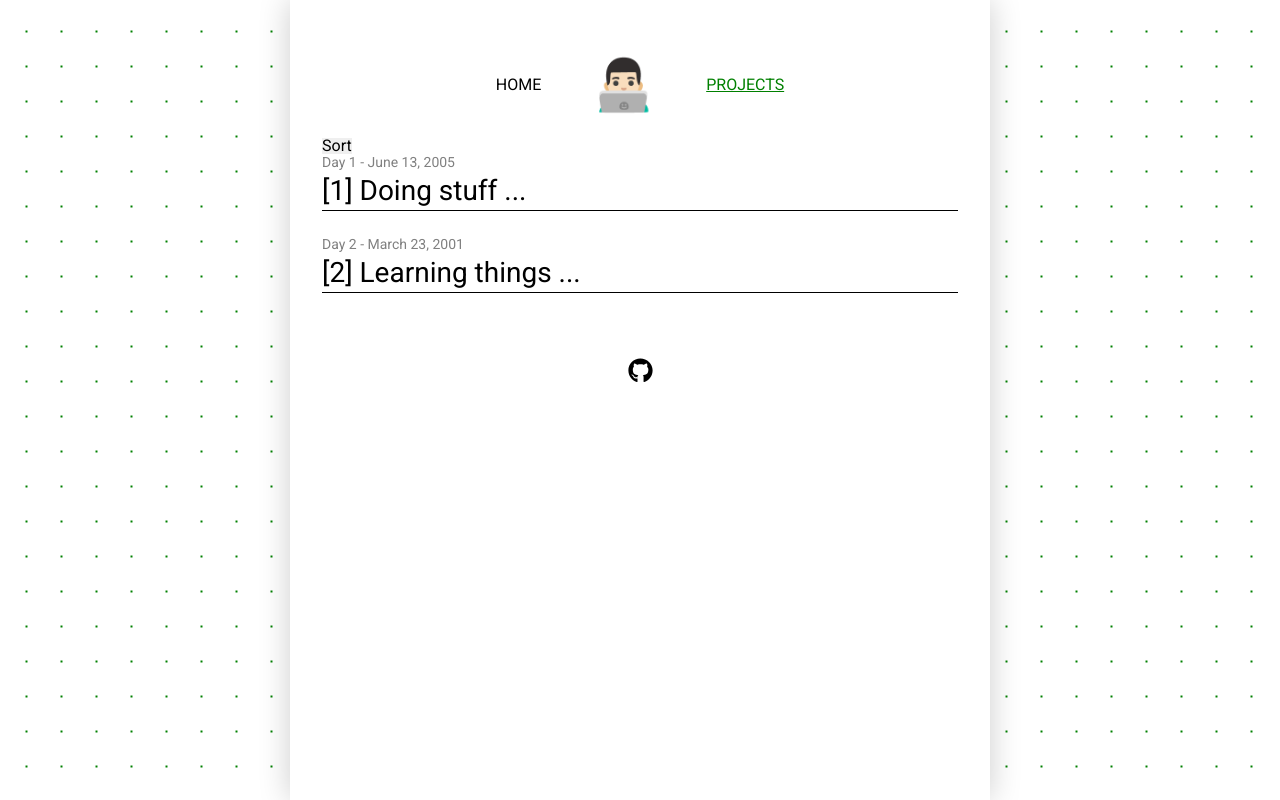
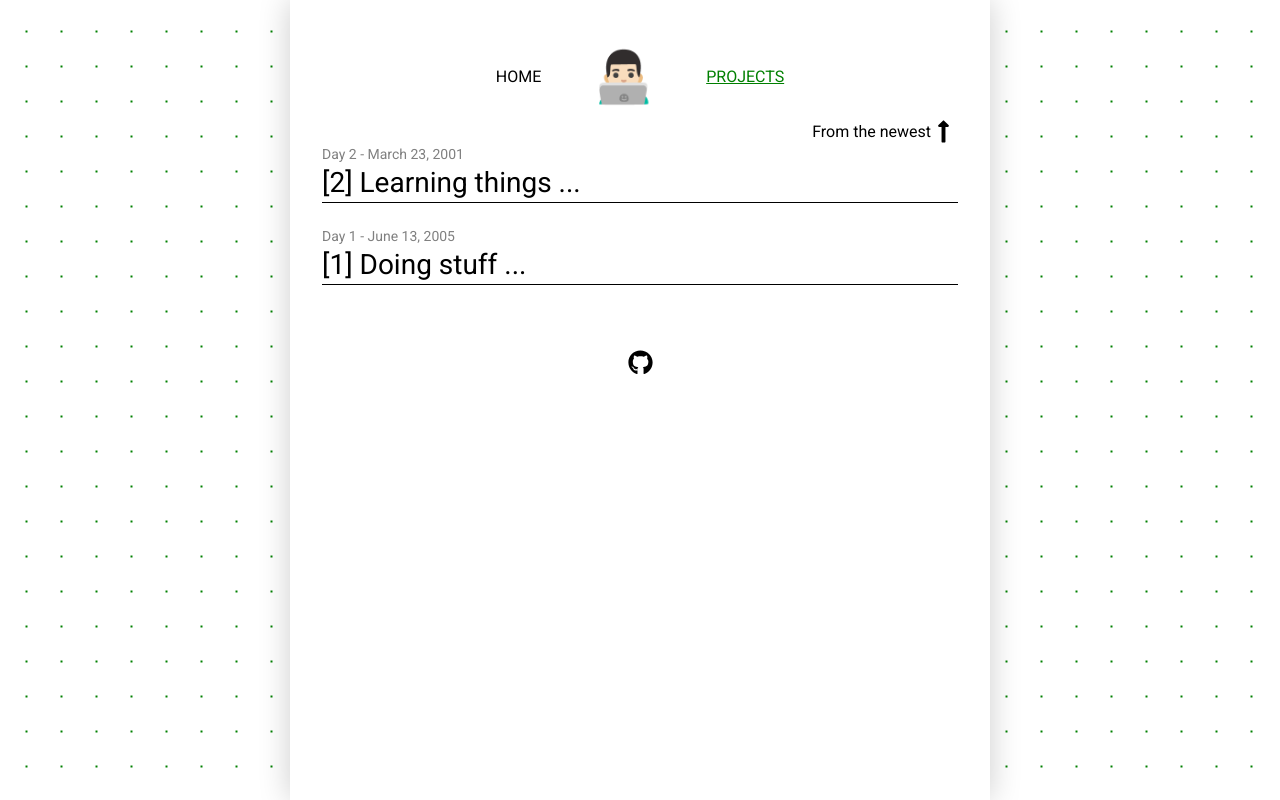
Before and after one commit to amerre/100DaysOfCode_Journal, a Nuxt app: page /projects in a window 1280 px wide. Built offline with nearby package versions, Linux system fonts and the light colour scheme.

Commit message:
:construction: Styling sort style

```diff
--- a/assets/style/sass/global/text.scss
+++ b/assets/style/sass/global/text.scss
@@ -34,6 +34,15 @@ p {
   font-weight: 300;
   line-height: 20px;
 }
+button {
+  width: 100%;
+  text-align: left;
+  background-color: inherit;
+  cursor: pointer;
+  &:hover {
+    color: $second-color;
+  }
+}
 
 @media screen and (max-width: 720px) {
   h1 {
--- a/assets/style/sass/specific/navbar.scss
+++ b/assets/style/sass/specific/navbar.scss
@@ -1,7 +1,7 @@
 .header {
   width: calc(#{$app-width} - 60%);
   display: flex;
-  margin: 28px auto;
+  margin: 20px auto 15px auto;
   justify-content: space-between;
   align-items: center;
   font-size: 14px;
--- a/assets/style/sass/specific/projects.scss
+++ b/assets/style/sass/specific/projects.scss
@@ -1,21 +1,29 @@
 .projects {
-  margin-bottom: 20px;
-  h1 {
-    margin: 7px auto 5px auto;
-    padding-bottom: 5px;
-    border-bottom: 0.5px solid $main-color;
+  .sortButton {
+    padding: 2px;
+    float: right;
+    width: auto;
+    display: flex;
+    align-items: center;
+    img {
+      height: 25px;
+      width: 25px;
+      transition: all 0.5s;
+    }
+    .newest {
+      transform: rotate(180deg);
+    }
   }
-  button {
-    width: 100%;
-    text-align: left;
-    background-color: inherit;
-    cursor: pointer;
-    &:hover {
+  .projectsList {
+    margin-bottom: 20px;
+    h1 {
+      margin: 7px auto 5px auto;
+      padding-bottom: 5px;
+      border-bottom: 0.5px solid $main-color;
+    }
+    .active {
       color: $second-color;
     }
-  }
-  .active {
-    color: $second-color;
   }
 }
 
--- a/components/projects/Projects.vue
+++ b/components/projects/Projects.vue
@@ -1,8 +1,13 @@
 <template>
-  <div>
-    <button @click="sortOrder = !sortOrder">Sort</button>
-    <div v-if="!sortOrder">
-      <div class="projects" v-for="(day, index) in sortDays_Old" :key="index">
+  <div class="projects">
+    <!-- Sort button -->
+    <button @click="sortOrder = !sortOrder" class="sortButton">
+      <span v-if="sortOrder">From the newest</span>
+      <span v-else>From the oldest</span>
+      <img :class="{ newest: sortOrder }" src="../../assets/images/arrow.svg">
+    </button>
+    <!-- Days list -->
+    <div class="projectsList" v-for="(day, index) in sortDays" :key="index">
       <button @click="day.active = !day.active" :class="{ active: day.active }">
         <sub>{{ day.date }}</sub>
         <h1>{{ day.title }}</h1>
@@ -17,64 +22,37 @@
       </transition>
     </div>
   </div>
-    <div v-if="sortOrder">
-      <div class="projects" v-for="(day, index) in sortDays_New" :key="index">
-        <button @click="day.active = !day.active" :class="{ active: day.active }">
-          <sub>{{ day.date }}</sub>
-          <h1>{{ day.title }}</h1>
-        </button>
-        <transition name="appear" mode="out-in">
-          <div class="projectContent" v-if="day.active">
-            <strong>What I did :</strong>
-            <p>{{ day.whatIDid }}</p>
-            <strong>Thoughts :</strong>
-            <p>{{ day.thoughts }}</p>
-          </div>
-        </transition>
-      </div>
-    </div>
-  </div>
 </template>
 
 <script>
 export default {
   data() {
     return {
-      sortOrder: false
+      sortOrder: true
     };
   },
   computed: {
-    sortDays_Old() {
+    sortDays() {
       let days = this.$store.state;
       let sortedDays = {};
       let keys = [];
-
       for (let key in days) {
         keys.push(key);
       }
-
+      // Choose to sort by the newest or the oldest
+      if (this.sortOrder === false) {
+        // Old
         for (let i = 0; i < keys.length; i++) {
           let value = days[keys[i]];
           sortedDays[keys[i]] = value;
         }
-
-      return sortedDays;
-    },
-    sortDays_New() {
-      let days = this.$store.state;
-      let sortedDays = {};
-      let keys = [];
-
-      for (let key in days) {
-        keys.push(key);
-      }
-
+      } else if (this.sortOrder === true) {
         // New
         for (let i = keys.length - 1; i >= 0; i--) {
           let value = days[keys[i]];
           sortedDays[keys[i]] = value;
         }
-
+      }
       return sortedDays;
     }
   }
```
Also changed, not shown: assets/images/arrow.svg (added). Lines whose indentation alone changed are shown as unchanged.
